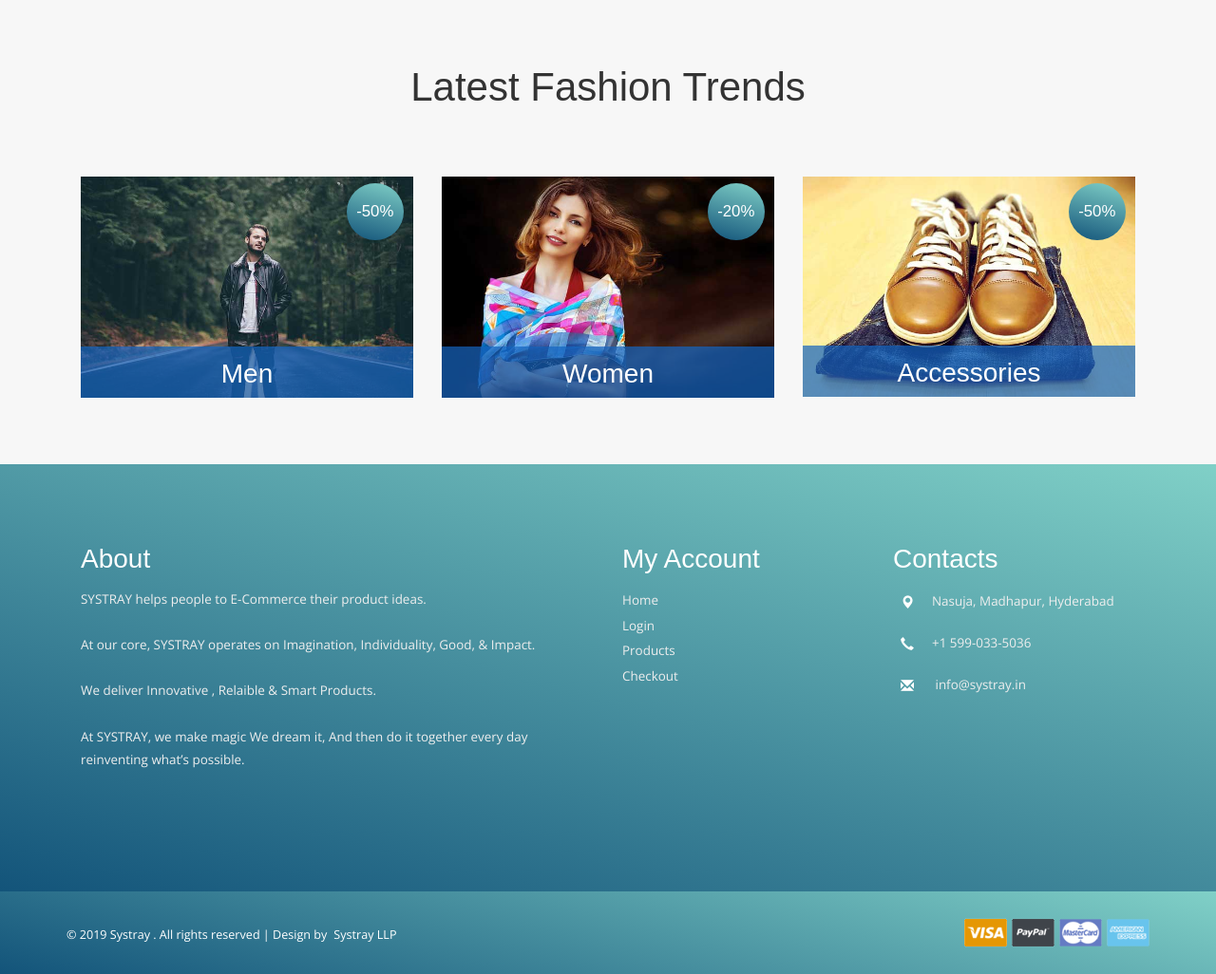
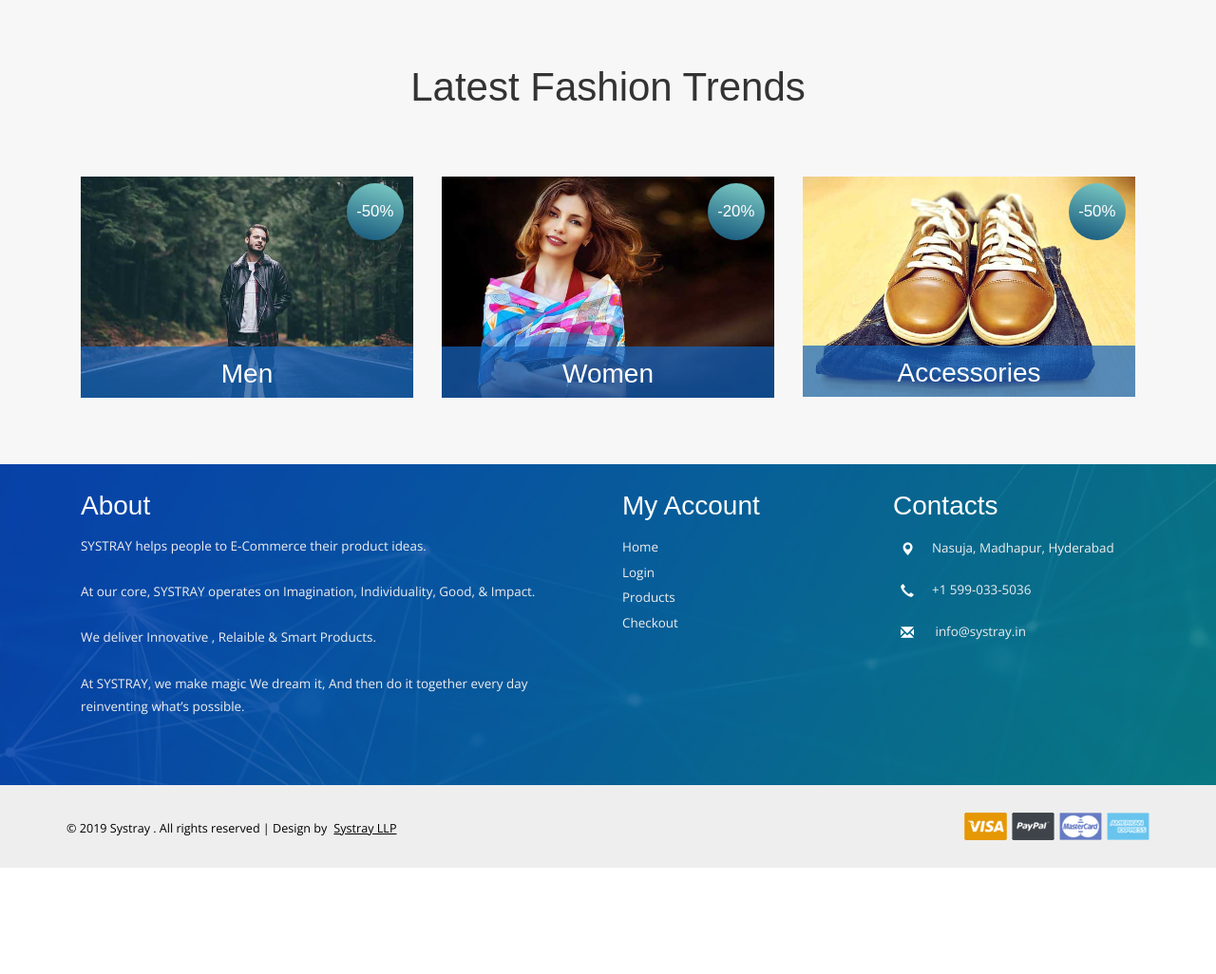
Before and after one commit to manideep-systray/Ecommerce_Systray-24-7, a Django app: page / in a window 1280 px wide. Shown: the part 1674-2700 px from the top of the page at 95% size. After the commit the page ends 2588 px from the top, so only its background shows below. Run offline with Django 3.2, Linux system fonts and the light colour scheme; some libraries are stand-ins or nearby versions; some web fonts are replaced.

Commit message:
update code

```diff
--- a/appe/static/css/style.css
+++ b/appe/static/css/style.css
@@ -1222,8 +1222,8 @@ h3.tittle1 {
     color: #fff;
 }
 .footer-w3l {
-    background-image: linear-gradient(15deg, #13547a 0%, #80d0c7 100%);
-    padding: 5em 0;
+    background-image: url(../images/header.jpg);
+    padding: 1em 0;
 }
 .footer-grid h4 {
     font-size: 2em;
@@ -1268,12 +1268,11 @@ h3.tittle1 {
 .copy-section{
 	padding:2em 0;
 	text-align:center;
-    background: #0A0A0A;
-    background-image: linear-gradient(15deg, #13547a 0%, #80d0c7 100%);
+    background: #eee;
 }
 .copy-section p {
 	font-size: 0.9em;
-	color: #fff;
+	color: black;
 	font-weight: 400;
 }
 .copy-left {
@@ -1285,9 +1284,10 @@ h3.tittle1 {
 }
 .copy-section  a {
 	font-size: 1em;
-	color:#fff;
+	color:black;
 	font-weight: 400;
 	text-transform: capitalize;
+	text-decoration: underline;
 }
 .copy-section a:hover {
 	color: #fff;
@@ -3838,7 +3838,7 @@ h3.tittle1, h3.tittle {
 }
 
 .select:after {
-  content: "ÃƒÆ’Ã‚Â¢ÃƒÂ¢Ã¢â€šÂ¬Ã¢â‚¬Å“Ãƒâ€šÃ‚Â¼";
+  content: "ÃƒÆ’Ã†â€™Ãƒâ€šÃ‚Â¢ÃƒÆ’Ã‚Â¢ÃƒÂ¢Ã¢â‚¬Å¡Ã‚Â¬ÃƒÂ¢Ã¢â€šÂ¬Ã…â€œÃƒÆ’Ã¢â‚¬Å¡Ãƒâ€šÃ‚Â¼";
   padding: 12px 8px;
   position: absolute;
   right: 10px;
```
Also changed, not shown: templates/index.html (+15 -15 lines), appe/static/images/header.jpg (added).
